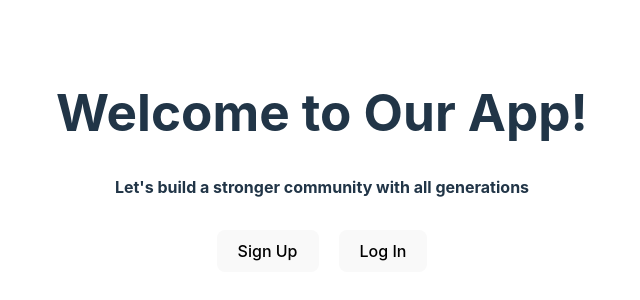
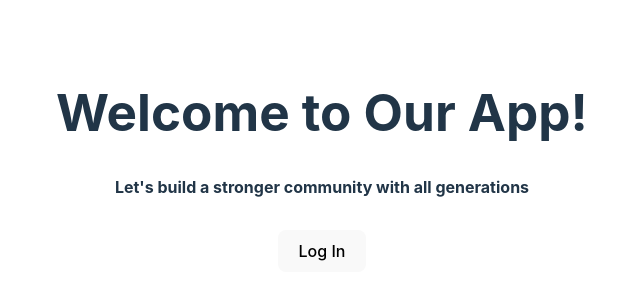
Before and after one commit to c1217h03/nwHacks-2025, a React (Vite) app in the folder client/my-app/: page / in a window 1280 px wide. Shown: the part 234-534 px from the top of the page, without its empty margins (318-958 px from the left). Built offline with nearby package versions, Linux system fonts and the light colour scheme.

Commit message:
Added LoginPage component

```diff
--- a/client/my-app/src/App.jsx
+++ b/client/my-app/src/App.jsx
@@ -7,11 +7,8 @@ import LandingPage from './components/LandingPage'
 
 function App() {
   return (
-    <>
-      <LandingPage />
-    </>
-
-  )
+    <LandingPage />
+  );
 }
 
-export default App
+export default App;
--- a/client/my-app/src/components/LandingPage.jsx
+++ b/client/my-app/src/components/LandingPage.jsx
@@ -1,4 +1,5 @@
 import React from "react"
+// import LoginPage from '. /LoginPage'
 
 export default function LandingPage() {
     return (
@@ -7,7 +8,6 @@ export default function LandingPage() {
                 <h1>Welcome to Our App!</h1>
                 <h4>Let's build a stronger community with all generations</h4>
                 <div>
-                    <button style={{ margin: '10px', padding: '10px 20px' }}>Sign Up</button>
                     <button style={{ margin: '10px', padding: '10px 20px' }}>Log In</button>
                 </div>
             </div>
```
Also changed, not shown: client/my-app/src/components/LoginPage.jsx (+9 -0 lines).
